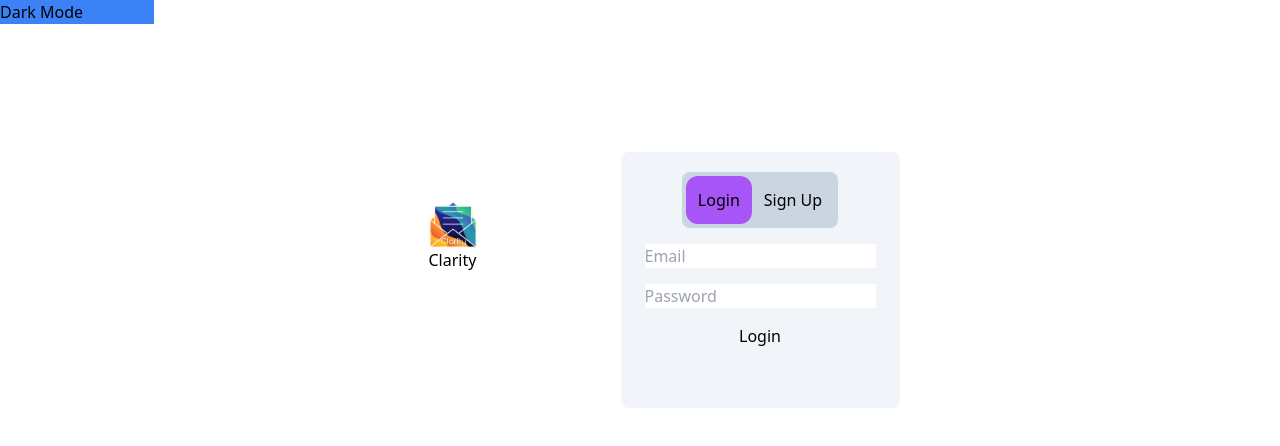
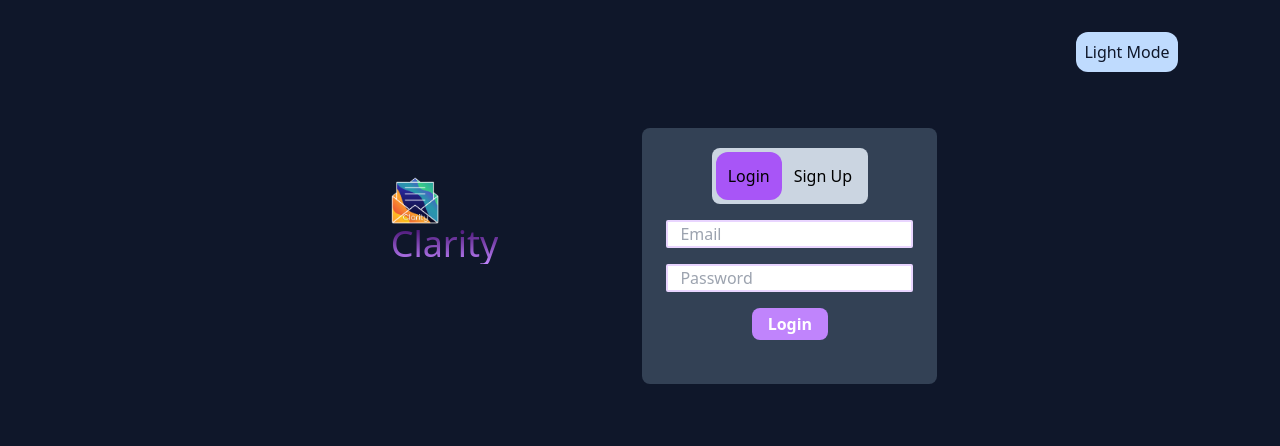
Before and after one commit to anon-public/Clarity_login_page_Tailwind_CSS, a website built with Vite: page index.html in a window 1280 px wide. Both pictures are taken after a click on the button "Dark Mode". Built offline with nearby package versions, Linux system fonts and the light colour scheme.

Commit message:
Added Dark/light mode

```diff
--- a/index.html
+++ b/index.html
@@ -7,10 +7,12 @@
     <link href="/Pixel.ico " rel="icon" type="image/favicon">
     <link href="/input.css" rel="stylesheet">
 </head>
-<body>
+<body class="transition-colors duration-200 ease-in-out">
     <header>
-        <nav class=" inline-block bg-blue-500 top-12 justify-end w-[12vw]">
-            <button type="submit">Dark Mode</button>
+        <nav class="bg-blue-200 block top-8 right-[8%] fixed rounded-xl p-2 ">
+            <button id ="dbtn" class="block " type="submit">Dark Mode</button>
+             <button id ="lightbtn" class="hidden text-slate-900" type="submit">Light Mode</button>
+        </nav>
         </nav>
     </header>
     <div class="container flex mt-[8rem] mx-auto justify-center gap-24 ">
@@ -19,7 +21,7 @@
             <img src="/PIXEL WORLD-fotor-bg-remover-20250919232239.png" alt="logo" class="w-12 h-12" >
             <h1> Clarity </h1>
         </div>
-        <div class="right  flex flex-col  gap-1 bg-slate-100 rounded-lg p-4 items-center h-[16rem]">
+        <div id="rt" class="right  flex flex-col  gap-1 bg-slate-100 rounded-lg p-4 items-center h-[16rem] border-separate">
             <div class="toggle flex bg-slate-300 text-center p-1  m-1 rounded-lg w-17">
                 <button class="bg-purple-500  rounded-xl p-3 transition-colors duration-300"  id="TGlogin">Login</button>
                 <button class=" rounded-xl p-3  transition-colors duration-300" id="TGsign">Sign Up</button>
@@ -29,7 +31,7 @@
                     <form action="/login" method="post">
                         <p><input type="text" name="email" placeholder="Email" required></p>
                        <p> <input type="password" name="password" placeholder="Password" required></p>
-                        <p><button type="submit">Login</button></p>
+                        <p><button class="btn" type="Submit">Login</button></p>
                     </form>
                 </div>
                 <div id="signcontent" class="hidden ">
@@ -37,7 +39,7 @@
                         <p><input  type="text" name="username" placeholder="Username" required></p>
                         <p><input type="text" name="email" placeholder="Email" required></p>
                         <p><input type="password" name="password" placeholder="Password" required></p>
-                        <p><button type="submit">Login</button></p>
+                        <p><button class="btn" type="submit">Sign Up</button></p>
                     </form>
                 </div>
         </div>
--- a/input.css
+++ b/input.css
@@ -10,3 +10,13 @@ p{
     padding: 8px;
     text-align: center;
 }
+h1{
+    @apply text-4xl bg-gradient-to-t from-purple-400 to-purple-950 bg-clip-text text-transparent;
+}
+
+input{
+    @apply pl-3 border-2 border-purple-200 rounded-sm transition-all duration-100  ease-linear;
+}
+.btn{
+    @apply pt-1 max-h-8 bg-purple-400 text-white font-bold p-4 rounded-lg hover:bg-slate-200 hover:text-purple-500 hover:border-2 hover:border-purple-500 hover:font-bold;
+}
--- a/scripts.js
+++ b/scripts.js
@@ -4,6 +4,8 @@ let TGlogin = document.getElementById("TGlogin");
 let TGsign = document.getElementById("TGsign");
 let signContent = document.getElementById("signcontent");
 let loginContent = document.getElementById("logincontent");
+
+
 
 const active = "bg-purple-500";
 const inactive = "bg-slate-300";
@@ -28,3 +30,27 @@ TGsign.addEventListener("click", e=>{
     TGlogin.classList.add(inactive);
     TGlogin.classList.remove(active);
 })
+
+let dbtn = document.getElementById("dbtn");
+let lightbtn = document.getElementById("lightbtn");
+let right  = document.getElementById("rt");
+
+
+dbtn.addEventListener("click", e=>{
+    document.body.style.backgroundColor = "#0F172A";
+    document.body.style.color  = "#F1F5F9";
+    right.style.backgroundColor = "#334155";
+    dbtn.style.display = "none";
+    lightbtn.style.display = "block";
+    TGlogin.style.color = "black";
+    TGsign.style.color = "black";
+})
+
+
+lightbtn.addEventListener("click",e=>{
+    document.body.style.backgroundColor ="white";
+    document.body.style.color = "black";
+    right.style.backgroundColor = " #F1F5F9";
+    lightbtn.style.display = "none";
+    dbtn.style.display = "block";
+})
```
